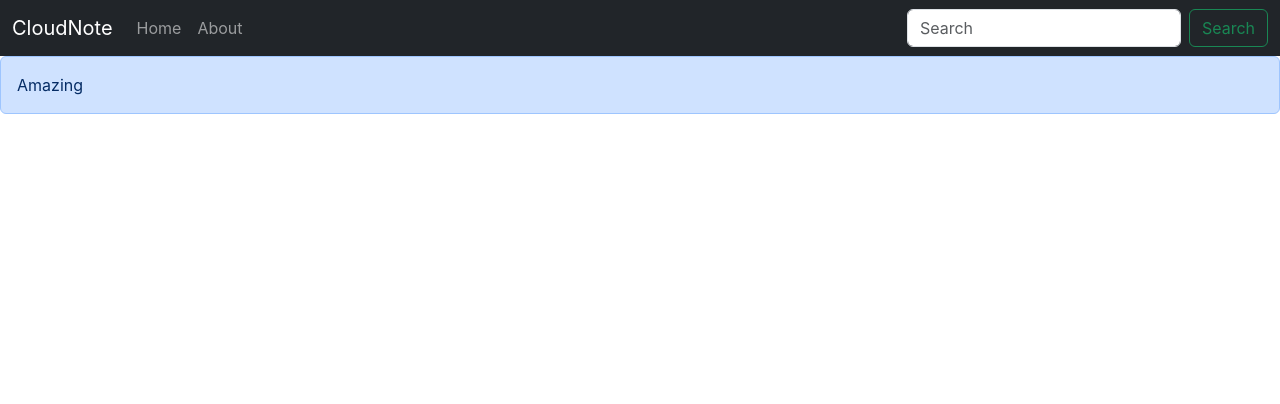
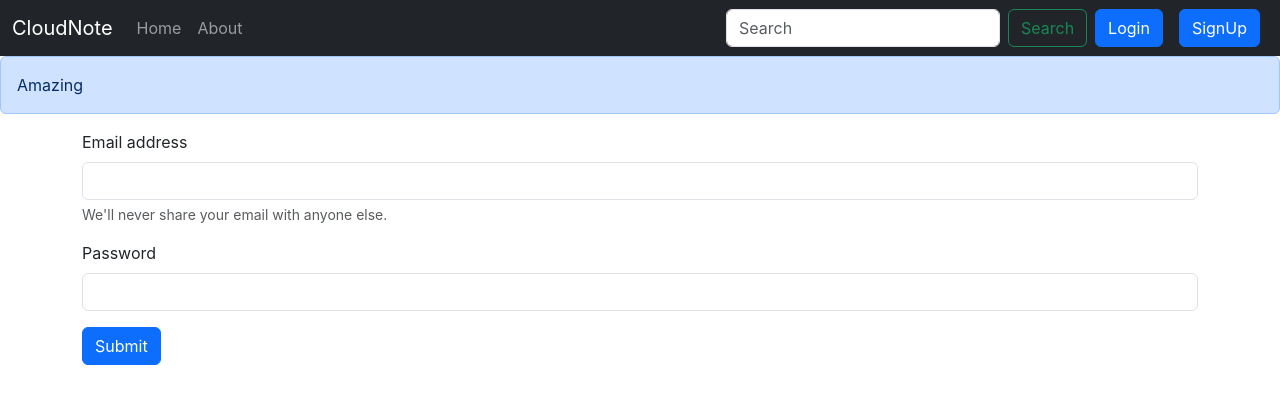
Before and after one commit to prins-kraj/CloudNote, a React (Create React App) app: page /login in a window 1280 px wide. Shown: the top 404 px of the page. Built offline with nearby package versions, Linux system fonts and the light colour scheme.

Commit message:
Login done

```diff
--- a/src/App.js
+++ b/src/App.js
@@ -9,6 +9,8 @@ import {
 } from "react-router-dom";
 import NoteState from './context/notes/NoteState';
 import Alert from './components/Alert';
+import Login from './components/Login';
+import Signup from './components/Signup';
 
 function App() {
   return (
@@ -21,6 +23,8 @@ function App() {
             <Routes>
               <Route exact path="/" element={<Home/>}/>
               <Route exact path="/about" element={<About/>}/>
+              <Route exact path="/login" element={<Login/>}/>
+              <Route exact path="/signup" element={<Signup/>}/>
             </Routes>
           </div>
         </Router>
--- /dev/null
+++ b/src/components/Login.js
@@ -0,0 +1,49 @@
+import React, { useState } from 'react'
+
+const Login = () => {
+    const [credential, setCredential]=useState({email: "", password: ""});
+    // let history = use
+
+    const handleSubmit = async (e)=>{
+        e.preventDefault();
+        const response = await fetch('http://localhost:5000/api/auth/login',{
+            method: 'POST',
+            headers: {
+              'Content-Type': 'application/json'
+            },
+            body: JSON.stringify({email:credential.email, password:credential.password})
+        });
+        const json= await response.json();
+        console.log(json);
+        if (json.success) {
+            //save the authtoken and redirect
+            localStorage.setItem('token', json.authtoken);
+        }
+        else{
+            alert("Invalid Credential")
+        }
+    }
+
+    const onChange = (e)=>{
+        setCredential({...credential, [e.target.name]: e.target.value})
+    }
+
+  return (
+    <div>
+      <form onSubmit={handleSubmit}>
+        <div className="mb-3">
+            <label htmlFor="email" className="form-label">Email address</label>
+            <input type="email" className="form-control" value={credential.email} onChange={onChange} id="email" name='email' aria-describedby="emailHelp"/>
+            <div id="emailHelp" className="form-text">We'll never share your email with anyone else.</div>
+        </div>
+        <div className="mb-3">
+            <label htmlFor="password" className="form-label">Password</label>
+            <input type="password" className="form-control" value={credential.password} onChange={onChange} id="password" name='password'/>
+        </div>
+        <button type="submit" className="btn btn-primary">Submit</button>
+        </form>
+    </div>
+  )
+}
+
+export default Login
--- a/src/components/Navbar.js
+++ b/src/components/Navbar.js
@@ -24,6 +24,8 @@ const Navbar = () => {
           <form className="d-flex" role="search">
             <input className="form-control me-2" type="search" placeholder="Search" aria-label="Search"/>
             <button className="btn btn-outline-success" type="submit">Search</button>
+            <Link className="btn btn-primary mx-2" to="/login" role="button">Login</Link>
+            <Link className="btn btn-primary mx-2" to="/signUp" role="button">SignUp</Link>
           </form>
         </div>
       </div>
--- /dev/null
+++ b/src/components/Signup.js
@@ -0,0 +1,11 @@
+import React from 'react'
+
+const Signup = () => {
+  return (
+    <div>
+      Signed up
+    </div>
+  )
+}
+
+export default Signup
```
Also changed, not shown: 1 other file (tests, documents, lock files or other folders).
